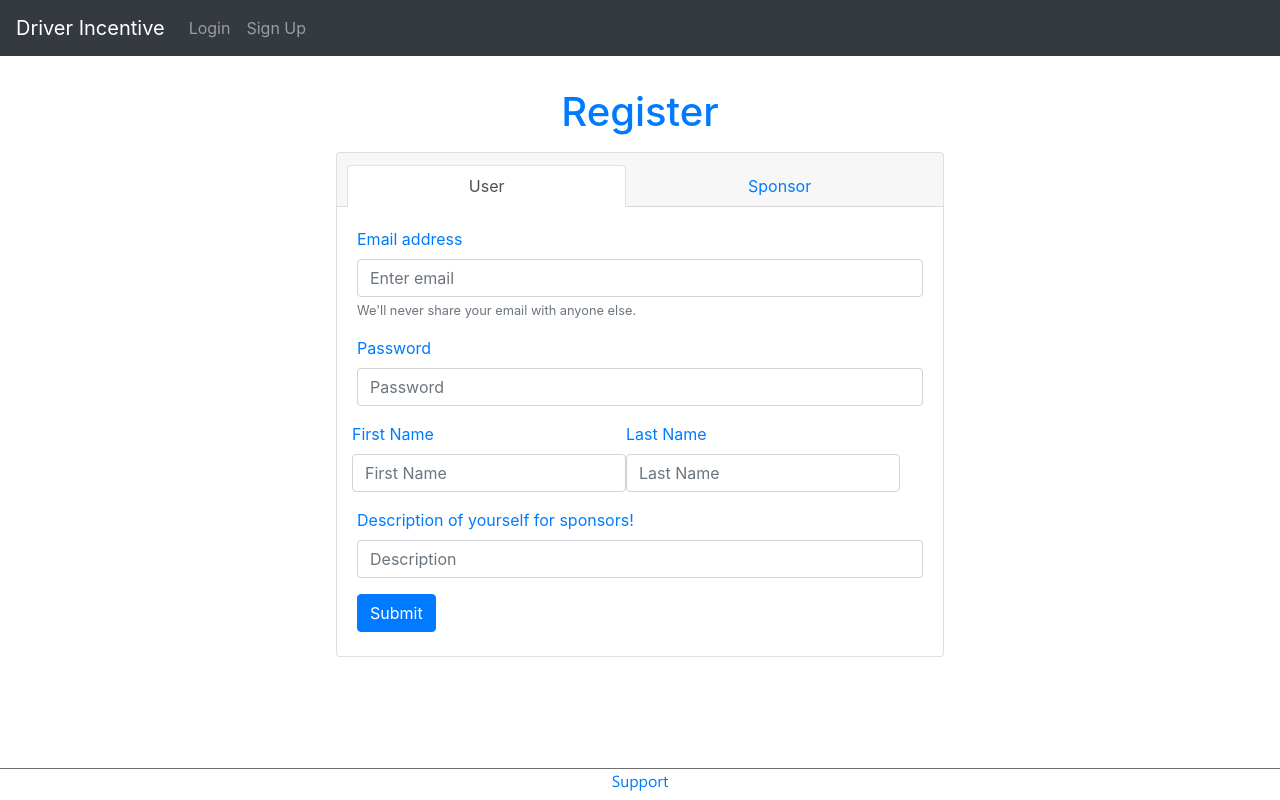
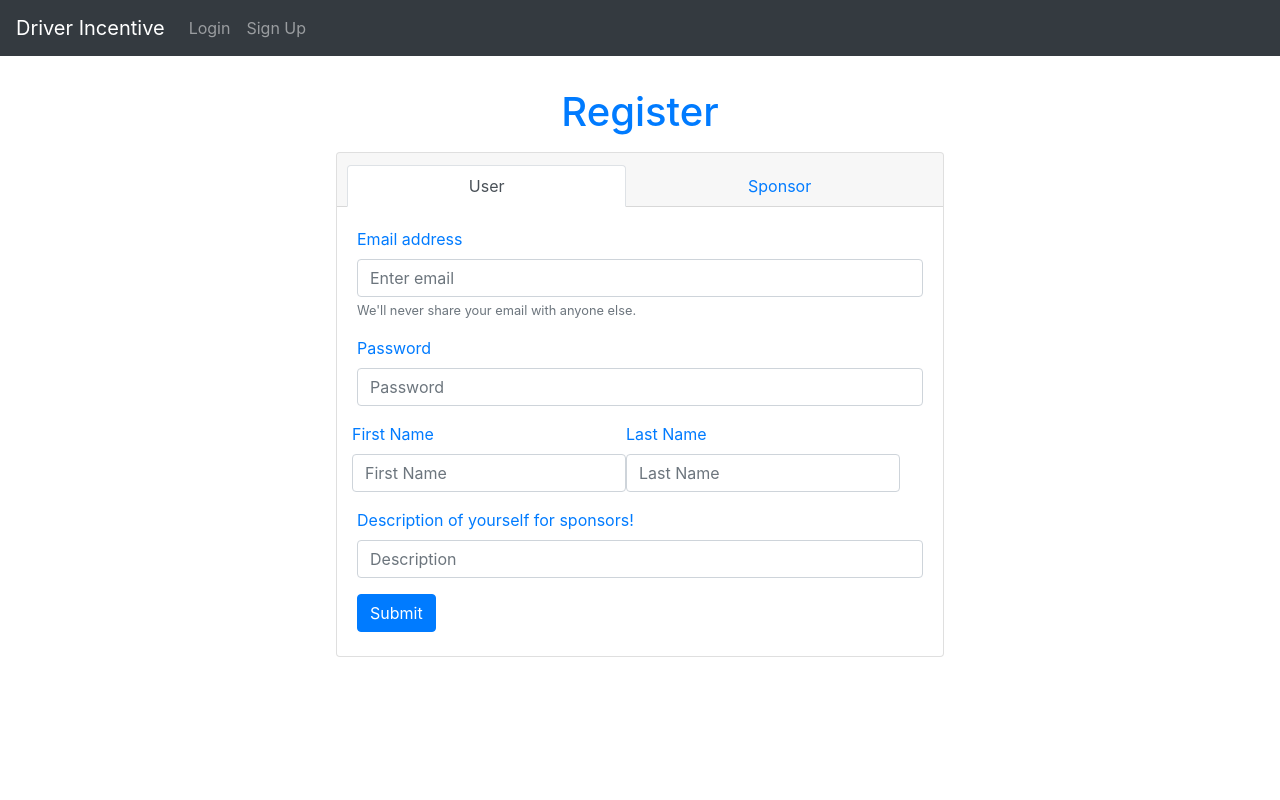
Before and after one commit to GusTheBusNG/CPSC-4910-Frontend, a React (Create React App) app: page /register in a window 1280 px wide. Built offline with nearby package versions, Linux system fonts and the light colour scheme; no server answers.

Commit message:
Getting rid of the footer so we can figure it out later

```diff
--- a/src/pages/register/index.js
+++ b/src/pages/register/index.js
@@ -3,14 +3,12 @@ import Card from 'react-bootstrap/Card';
 import Nav from 'react-bootstrap/Nav';
 import NewDriverForm from '../../components/new-driver-form';
 import NewSponsorForm from '../../components/new-sponsor-form';
-import Footer from '../../components/footer';
 import './register.scss';
 
 const Register = () => {
   const [registerSheet, setRegisterSheet] = useState('driver');
 
   return (
-    <>
     <div className="register">
       <h1 className="register__heading">Register</h1>
       <Card>
@@ -38,8 +36,6 @@ const Register = () => {
         </Card.Body>
       </Card>
     </div>
-      <Footer />
-    </>
   )
 }
 
```
Lines whose indentation alone changed are shown as unchanged.
